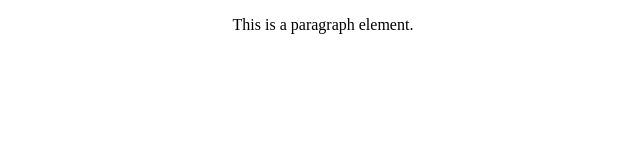
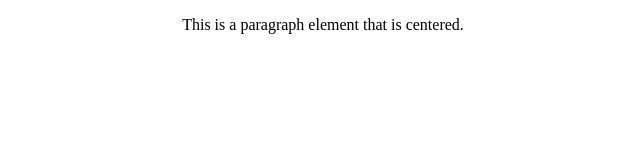
Before and after one commit to k8huot14/web-dev-hw, a plain HTML site: page assignment-3/index.html in a window 1280 px wide. Shown: the whole page, without its empty margins (317-957 px from the left). Drawn offline with Linux system fonts and the light colour scheme.

Commit message:
centered attribute

```diff
--- a/assignment-3/index.html
+++ b/assignment-3/index.html
@@ -6,7 +6,7 @@
 
   <!-- This is an HTML comment for A3 -->
   <body>
-        <p align=center >This is a paragraph element.</p>
+        <p align="center" >This is a paragraph element that is centered.</p>
 
   </body>
 </html>
```
